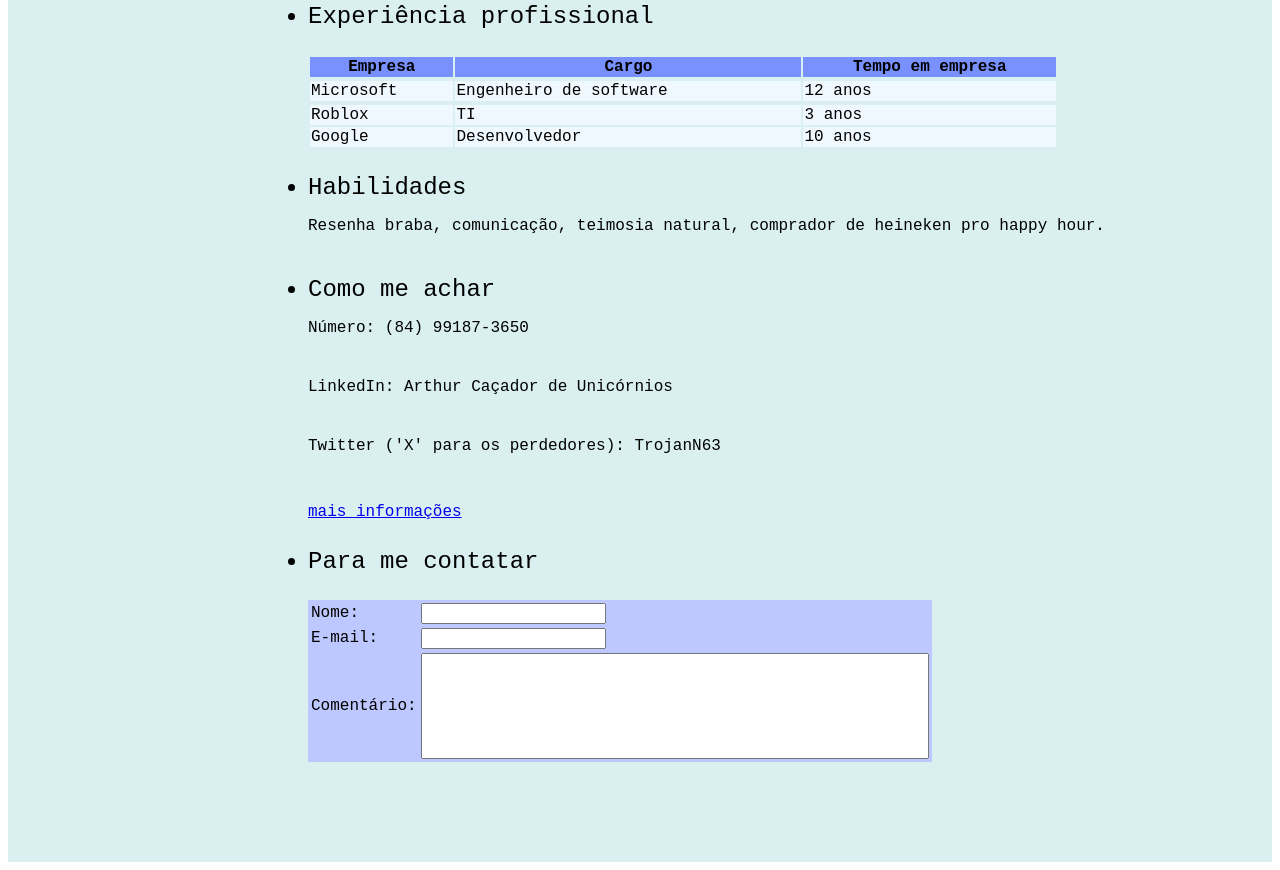
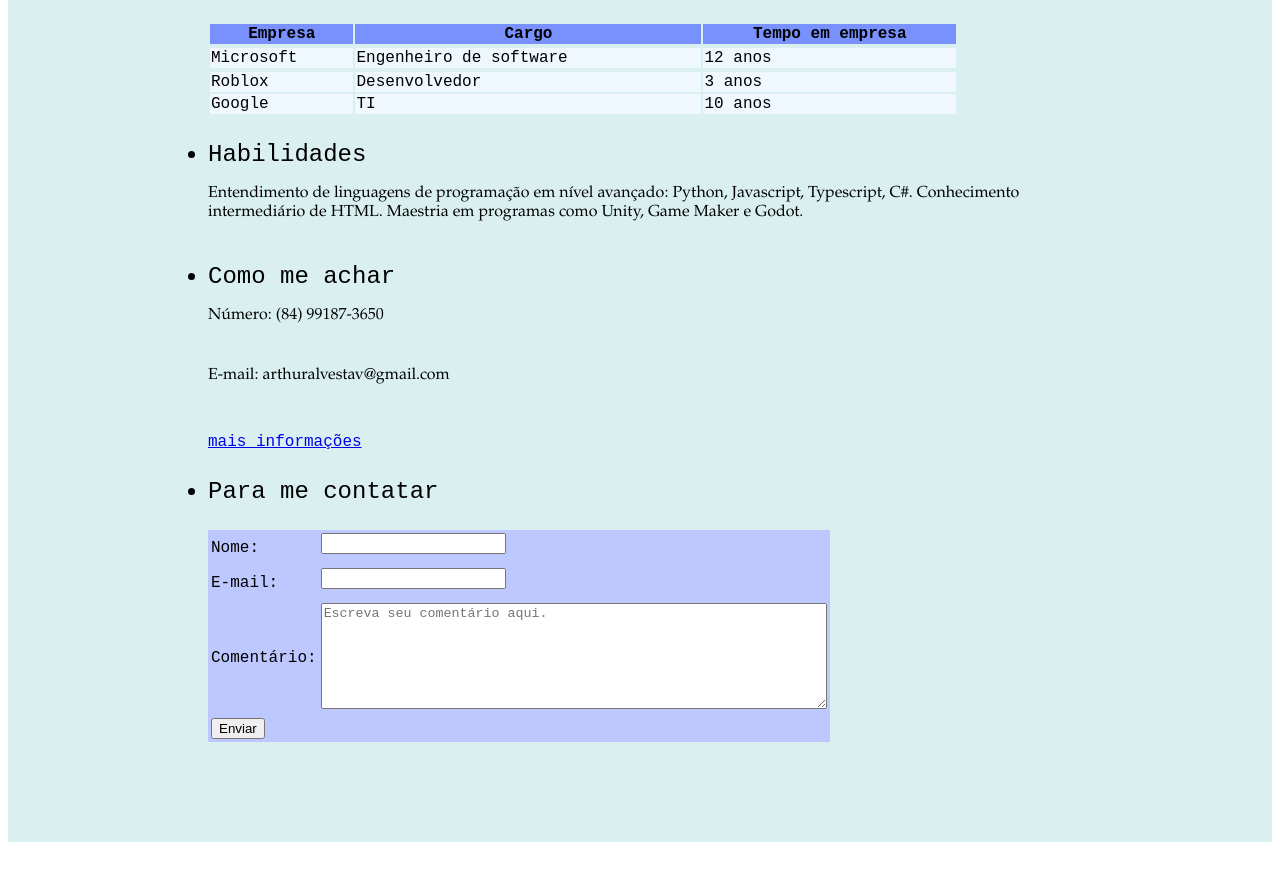
Before and after one commit to TrojanN63/Atividade_de_Autoria_Web, a plain HTML site: page meu_curriculo/index.html in a window 1280 px wide. Shown: the part 659-1529 px from the top of the page. Drawn offline with Linux system fonts and the light colour scheme.

Commit message:
FInalização.

```diff
--- a/meu_curriculo/index.html
+++ b/meu_curriculo/index.html
@@ -37,22 +37,21 @@
                     <tr>
                     <tr>
                         <td class="info">Roblox</td>
-                        <td class="info">TI</td>
+                        <td class="info">Desenvolvedor</td>
                         <td class="info">3 anos</td>
                     </tr>
                     <tr>
                         <td class="info">Google</td>
-                        <td class="info">Desenvolvedor</td>
+                        <td class="info">TI</td>
                         <td class="info">10 anos</td>
                     </tr>
                 </tbody>
             </table>
             <li>Habilidades</li>
-            <p>Resenha braba, comunicação, teimosia natural, comprador de heineken pro happy hour.</p>
+            <p>Entendimento de linguagens de programação em nível avançado: Python, Javascript, Typescript, C#. Conhecimento intermediário de HTML. Maestria em programas como Unity, Game Maker e Godot.</p>
             <li>Como me achar</li>
             <p>Número: (84) 99187-3650</p>
-            <p>LinkedIn: Arthur Caçador de Unicórnios</p>
-            <p>Twitter ('X' para os perdedores): TrojanN63</p>
+            <p>E-mail: arthuralvestav@gmail.com</p>
             <a href="https://youtu.be/dQw4w9WgXcQ?si=tTzf-wuNxtMpgh8S">mais informações</a>
             <li id="form">Para me contatar</li>
             <table id="contato">
@@ -66,7 +65,10 @@
                 </tr>
                 <tr id="pede_comment">
                     <td><p1>Comentário:</p1></td>
-                    <td><input id="comment" type="text"></td>
+                    <td><textarea id="comment" rows="2" cols="25" placeholder="Escreva seu comentário aqui."></textarea></td>
+                </tr>
+                <tr>
+                    <td><button>Enviar</button></td>
                 </tr>
             </form>
         </ul>
--- a/meu_curriculo/style.css
+++ b/meu_curriculo/style.css
@@ -1,7 +1,8 @@
 #header{
     text-align: left;
     align-items: center;
-    padding-left: 300px;
+    padding-left: 200px;
+    padding-right: 200px;
     padding-top: 25px;
     background-color: rgb(218, 240, 240);
 }
@@ -14,7 +15,7 @@ h2{
     margin:0px
 }
 p{
-    font-family:'Courier New', Courier, monospace;
+    font-family: 'Garamond', Courier, monospace;
     font-size: 16px;
     padding-bottom: 25px;
 }
@@ -22,7 +23,8 @@ ul{
     margin:0px;
     font-size: 24px;
     font-family:'Courier New', Courier, monospace;
-    padding-left: 300px;
+    padding-left: 200px;
+    padding-right: 200px;
     padding-top: 50px;
     background-color: rgb(218, 240, 240);
     padding-bottom: 100px;
@@ -61,3 +63,6 @@ a{
     width: 500px;
     height: 100px;
 }
+input{
+    margin-bottom: 10px;
+}
```
